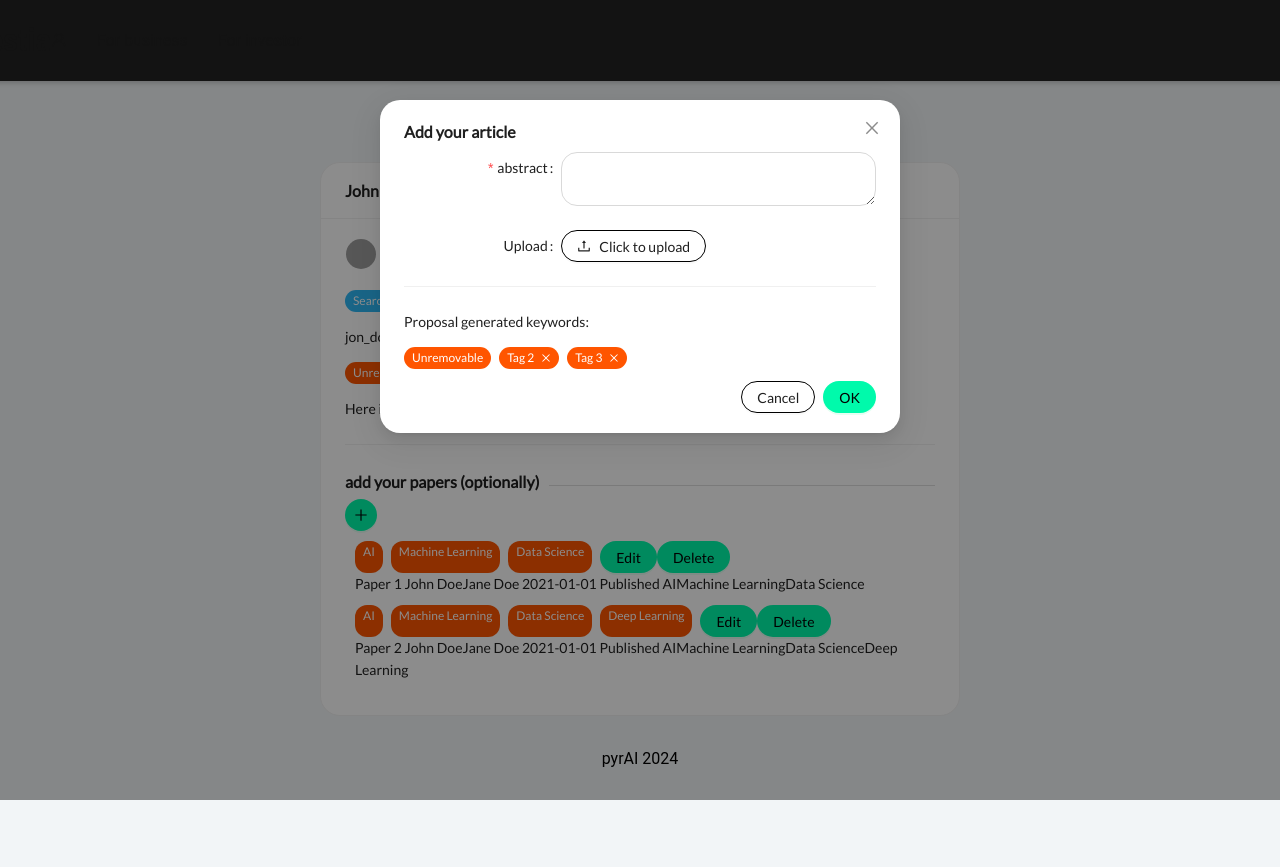
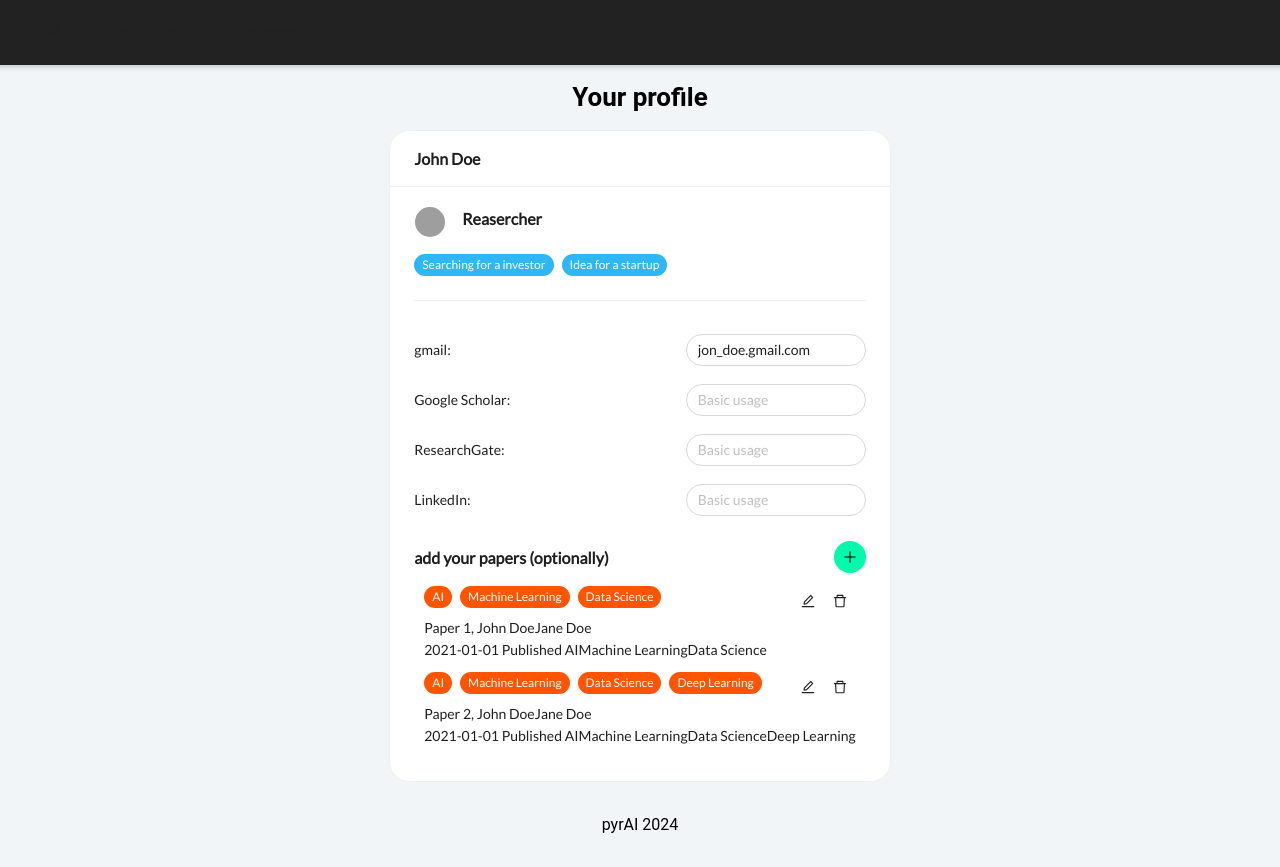
Before and after one commit to buchwaldagata/PyrAI_frontend, a Next.js app: page /user in a window 1280 px wide. Shown: the top 867 px of the page. Before the commit the page ends 801 px from the top, so only its background shows below. Built offline with nearby package versions, Linux system fonts and the light colour scheme; grey boxes are pictures that could not be loaded.

Commit message:
change user form

```diff
--- a/src/app/globals.css
+++ b/src/app/globals.css
@@ -32,7 +32,9 @@ body {
   font-family: "Roboto", sans-serif; /* For general text */
 }
 
-h1,
+h1 {
+  font-size: 26px;
+}
 h2,
 h3 {
   font-family: "Roboto Condensed", sans-serif; /* For headings */
--- a/src/app/user/page.tsx
+++ b/src/app/user/page.tsx
@@ -1,10 +1,15 @@
+/* eslint-disable @typescript-eslint/no-unused-vars */
 "use client";
 import React, { useState } from "react";
-import { Avatar, Button, Card, Divider, Tag } from "antd";
+import { createFromIconfontCN } from "@ant-design/icons";
+import { Avatar, Button, Card, Col, Divider, Input, Row, Tag } from "antd";
 import Meta from "antd/es/card/Meta";
 import TagAdder from "../components/userForm/TagAdder";
-import { PlusOutlined } from "@ant-design/icons";
+import { PlusOutlined, EditOutlined, DeleteOutlined } from "@ant-design/icons";
 import PaperForm from "../components/userForm/PaperForm";
+const IconFont = createFromIconfontCN({
+  scriptUrl: "//at.alicdn.com/t/font_8d5l8fzk5b87iudi.js",
+});
 
 const user = {
   name: "John Doe",
@@ -31,8 +36,8 @@ const user = {
   ],
 };
 export default function User() {
-  const [isModalOpen, setIsModalOpen] = useState<boolean>(true);
-  // const [papers, setPapers] = useState(user.papers);
+  const [isModalOpen, setIsModalOpen] = useState<boolean>(false);
+  const [papers, setPapers] = useState(user.papers);
   const openAddPaperModal = () => {
     setIsModalOpen(true);
   };
@@ -43,6 +48,7 @@ export default function User() {
         display: "flex",
         alignItems: "center",
         flexDirection: "column",
+        width: "100%",
       }}
     >
       <div style={{ display: "flex", flexDirection: "row" }}>
@@ -53,26 +59,69 @@ export default function User() {
           avatar={
             <Avatar src="https://api.dicebear.com/7.x/miniavs/svg?seed=8" />
           }
-          title="Card title"
-          description="This is the description"
+          title="Reasercher"
         />
+        <Row style={{ marginTop: "20px" }}>
           {user.status.map((status, index) => (
             <Tag color="#2db7f5" key={index}>
               {status}
             </Tag>
           ))}
-        <p>{user.email}</p>
-        <TagAdder />
-        <p>Here is the user page</p>
+        </Row>
+
         <Divider />
+        <Row align="middle" justify="space-between">
+          <Col>
+            <p>gmail:</p>
+          </Col>
+          <Col>
+            <Input placeholder="Basic usage" value={user.email} />
+          </Col>
+        </Row>
+        <Row align="middle" justify="space-between">
+          <Col>
+            <p>Google Scholar:</p>
+          </Col>
+          <Col>
+            <Input placeholder="Basic usage" />
+          </Col>
+        </Row>
+        <Row align="middle" justify="space-between">
+          <Col>
+            <p>ResearchGate:</p>
+          </Col>
+          <Col>
+            <Input placeholder="Basic usage" />
+          </Col>
+        </Row>
+        <Row align="middle" justify="space-between">
+          <Col>
+            <p>LinkedIn:</p>
+          </Col>
+          <Col>
+            <Input placeholder="Basic usage" />
+          </Col>
+        </Row>
+        <Row
+          align="middle"
+          justify="space-between"
+          style={{ marginTop: "15px" }}
+        >
+          <Col>
             <h4>add your papers (optionally)</h4>
+          </Col>
+          <Col>
             <Button
               icon={<PlusOutlined />}
               onClick={openAddPaperModal}
               type="primary"
-        ></Button>
+              style={{ marginLeft: "10px" }}
+            />
+          </Col>
+        </Row>
+
         <PaperForm isModalOpen={isModalOpen} setIsModalOpen={setIsModalOpen} />
-        {user.papers.map((paper) => {
+        {papers.map((paper) => {
           return (
             <div
               key={paper.title}
@@ -86,20 +135,24 @@ export default function User() {
                 style={{
                   display: "flex",
                   flexDirection: "row",
+                  justifyContent: "space-between",
                 }}
               >
+                <div>
                   {paper.keywords.map((keyword) => (
                     <Tag color="#f50" key={keyword}>
                       {keyword}
                     </Tag>
                   ))}{" "}
+                </div>
                 <div>
-                  <Button type="primary">Edit</Button>
-                  <Button type="primary">Delete</Button>
+                  <Button type="text" icon={<EditOutlined />} />
+                  <Button type="text" icon={<DeleteOutlined />} />
                 </div>
               </div>
-              {paper.title} {paper.authors} {paper.date} {paper.status}{" "}
-              {paper.keywords}
+              {paper.title},{"  "} {paper.authors}
+              <br />
+              {paper.date} {paper.status} {paper.keywords}
             </div>
           );
         })}
```
Also changed, not shown: src/app/products/page.tsx (+23 -13 lines). Lines whose indentation alone changed are shown as unchanged.
